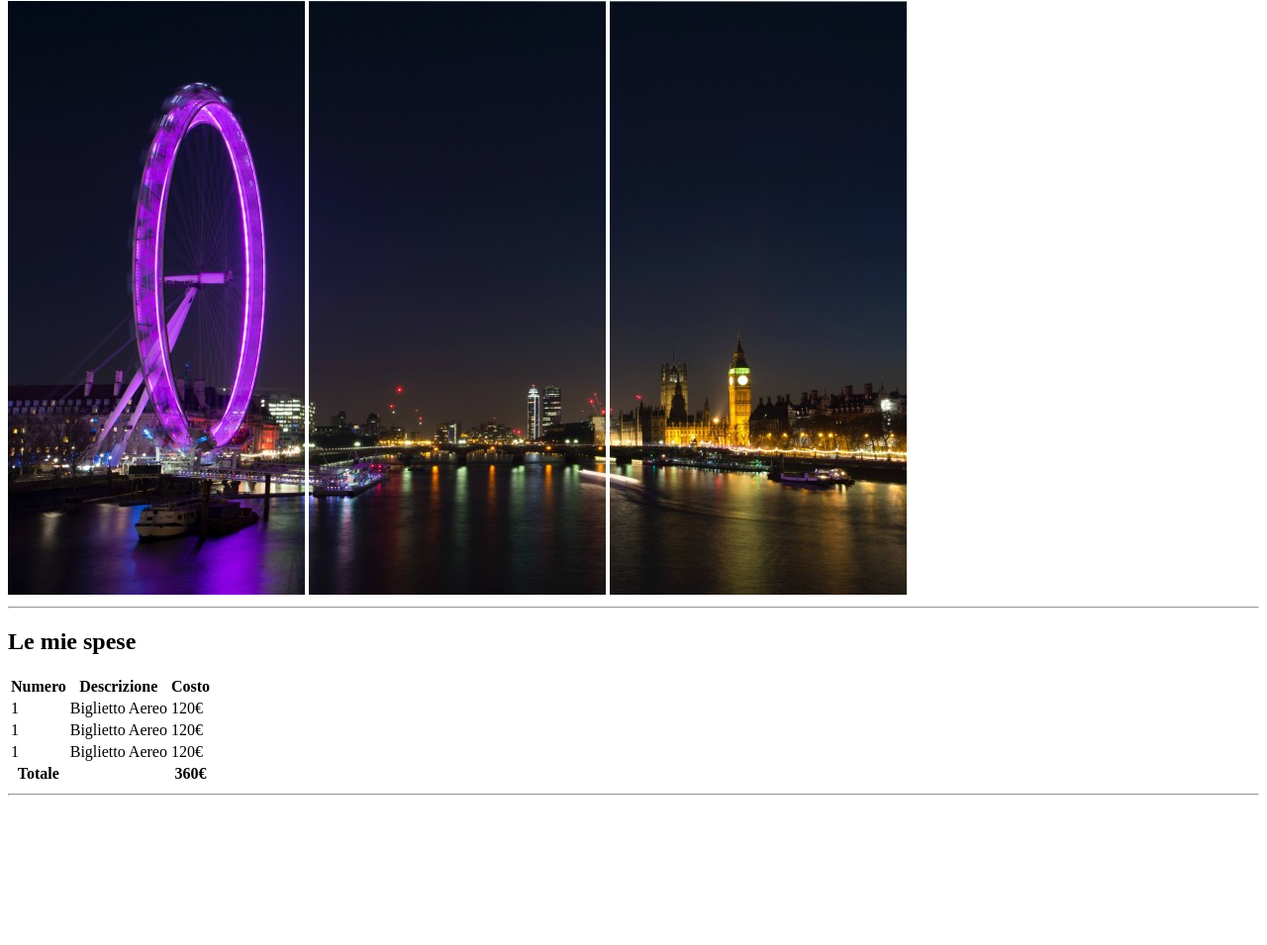
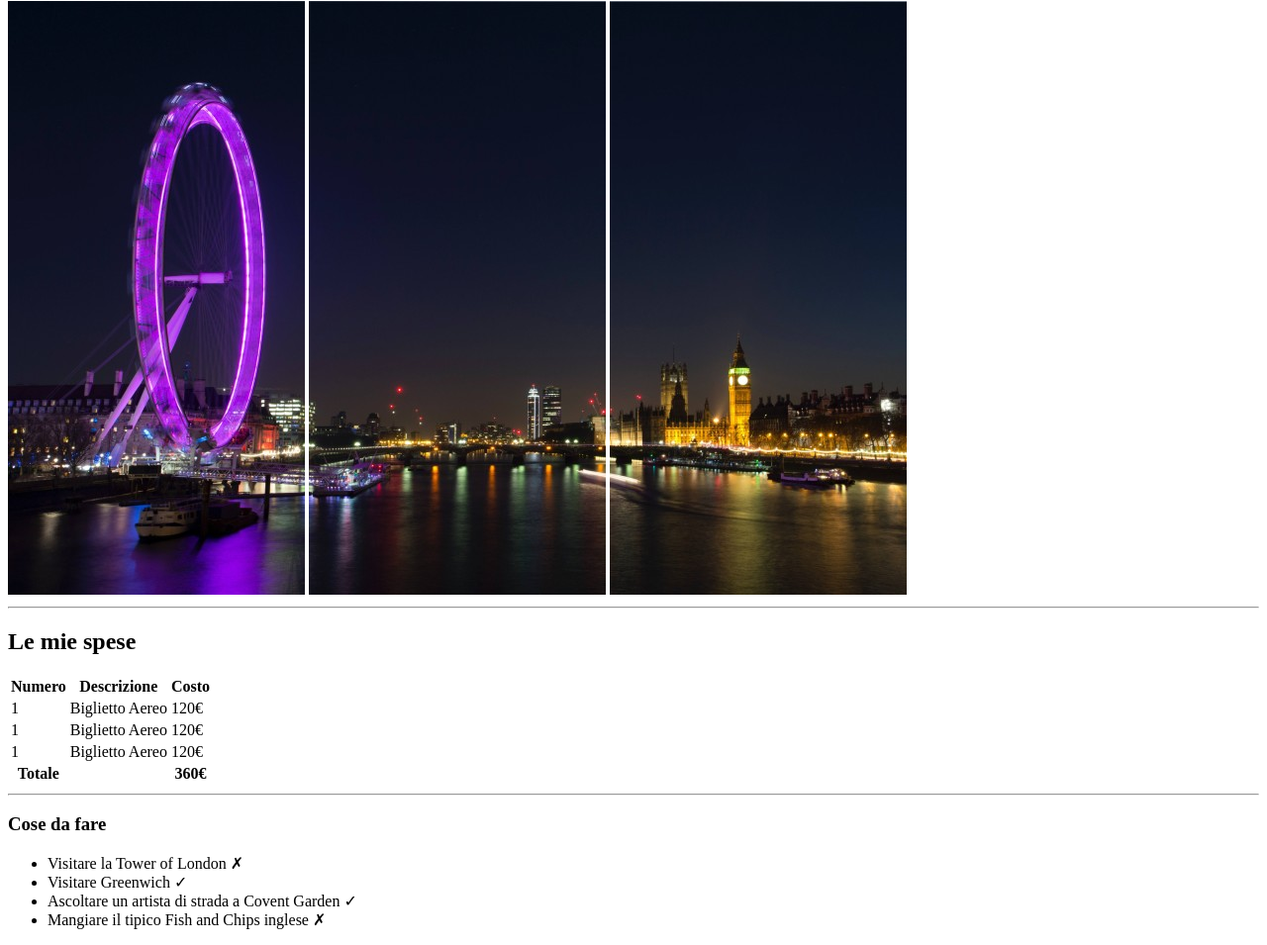
Before and after one commit to lorenzo-guerrini/html-london-trip, a plain HTML site: page index.html in a window 1280 px wide. Shown: the part 79-1034 px from the top of the page at 99% size. Before the commit the page ends 891 px from the top, so only its background shows below. Drawn offline with Linux system fonts and the light colour scheme.

Commit message:
Completato "Cose da Fare" e diviso il body

```diff
--- a/index.html
+++ b/index.html
@@ -13,6 +13,7 @@
     </header>
 
     <main>
+        <section>
             <h2>Le mie spese</h2>
             <table>
                 <thead>
@@ -50,6 +51,19 @@
                 </tfoot>
             </table>
             <hr>
+        </section>
+
+        <section>
+            <h3>Cose da fare</h3>
+            <ul>
+                <li>Visitare la Tower of London &#10007;</li>
+                <li>Visitare Greenwich &#10003;</li>
+                <li>Ascoltare un artista di strada a Covent Garden &#10003;</li>
+                <li>Mangiare il tipico Fish and Chips inglese &#10007;</li>
+            </ul>
+        </section>
+
+
     </main>
 </body>
 </html>
```
Lines whose indentation alone changed are shown as unchanged.
